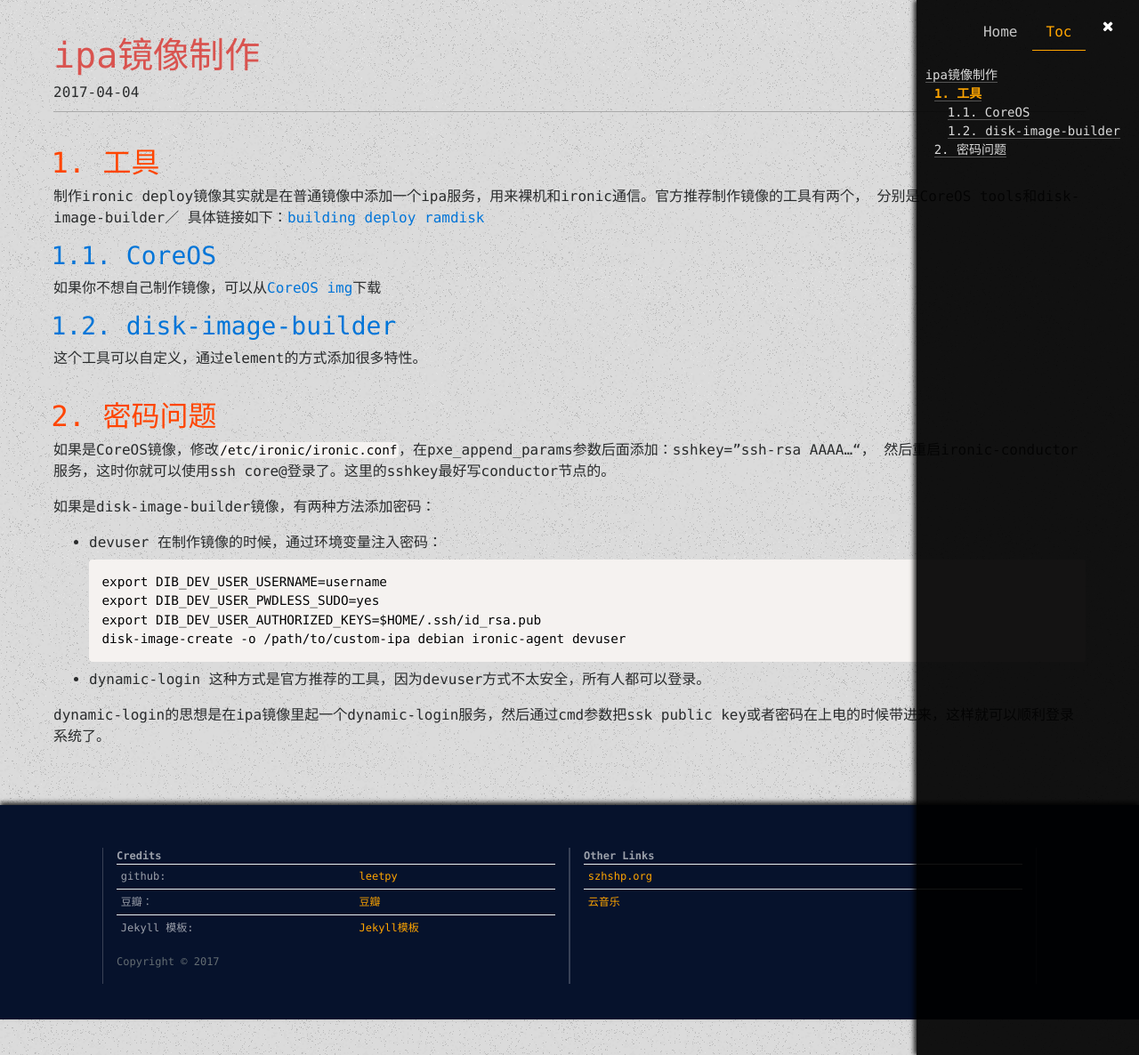
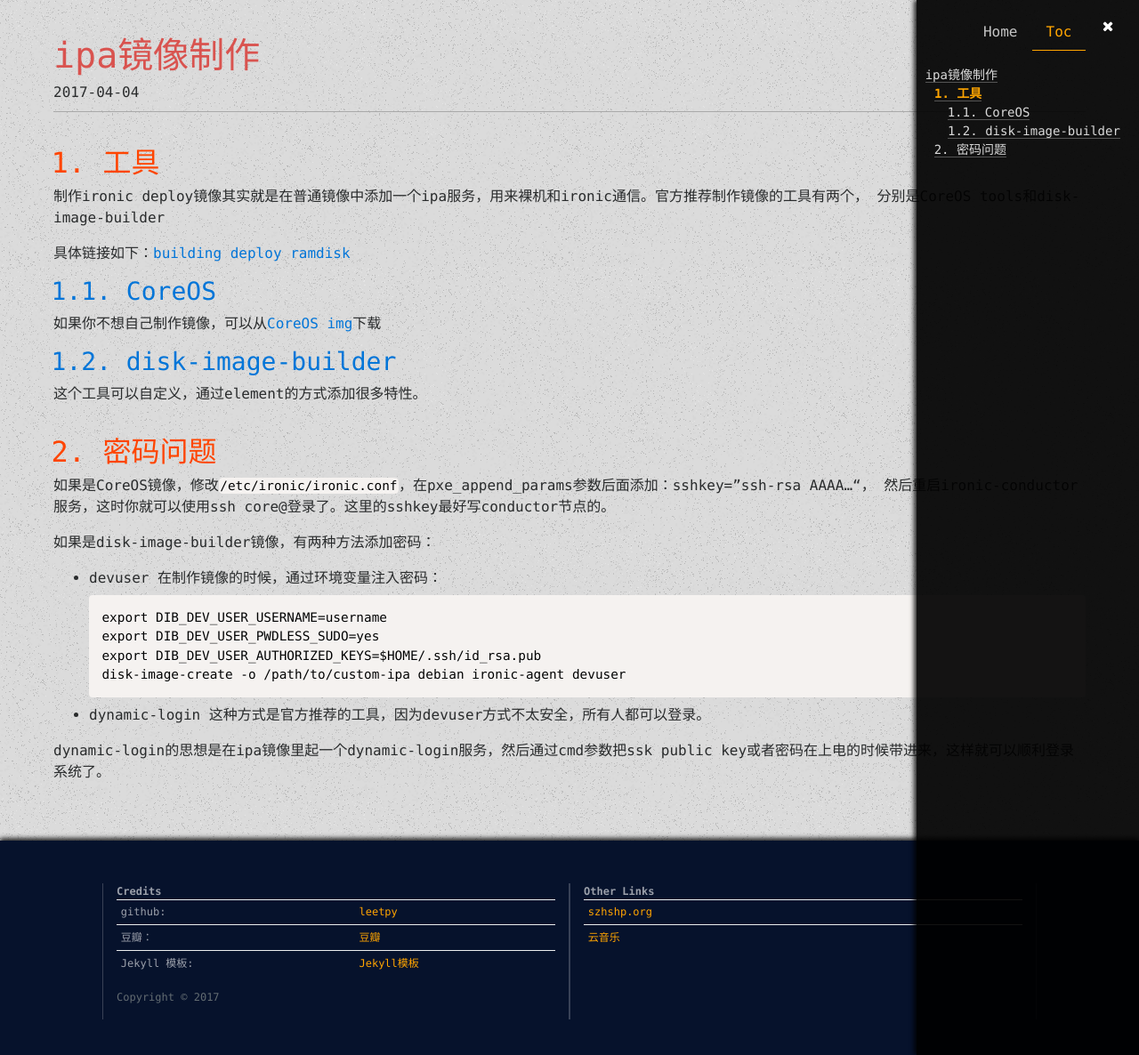
Before and after one commit to leetpy/leetpy.github.io.bak, a Jekyll site: the page built from _posts/2017-04-04-ironic镜像制作.md, in a window 1280 px wide and 1186 px high. Shown: the whole window at 89% size. Built offline with Jekyll 4.4.1, drawn with Linux system fonts in a browser that asks for light colours.

```diff
--- a/_posts/2017-04-04-ironic镜像制作.md
+++ b/_posts/2017-04-04-ironic镜像制作.md
@@ -8,7 +8,8 @@ description: ipa镜像制作
 ---
 ## 工具
 制作ironic deploy镜像其实就是在普通镜像中添加一个ipa服务，用来裸机和ironic通信。官方推荐制作镜像的工具有两个，
-分别是CoreOS tools和disk-image-builder／
+分别是CoreOS tools和disk-image-builder
+
 具体链接如下：[building deploy ramdisk](https://docs.openstack.org/project-install-guide/baremetal/ocata/deploy-ramdisk.html)
 
 ### CoreOS
```
